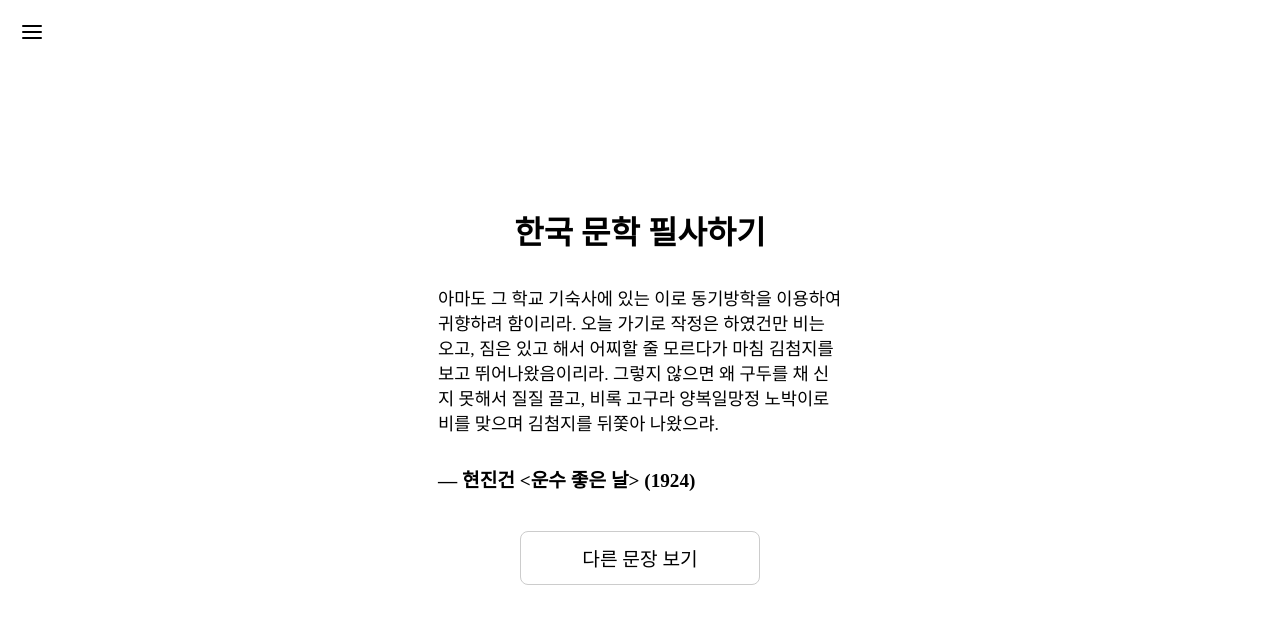
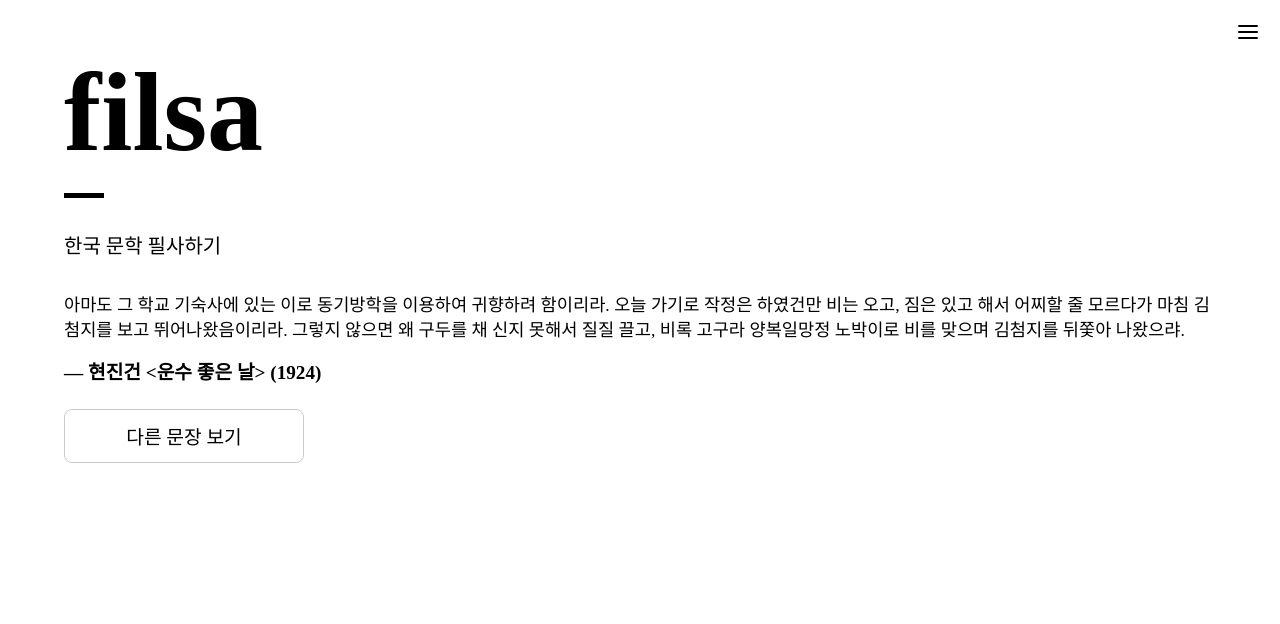
Before and after one commit to d0ix2/filsa, a React (Create React App) app: page /korean in a window 1280 px wide. Shown: the top 624 px of the page. Built offline with nearby package versions, Linux system fonts and the light colour scheme.

Commit message:
[STYLE] 전체 스타일링 수정

```diff
--- a/src/components/PopUp/PopUp.jsx
+++ b/src/components/PopUp/PopUp.jsx
@@ -29,7 +29,7 @@ const Popup = () => {
         <S.ParagraghWrapper>
             <S.BoldText>filsa란?</S.BoldText>
             <S.PlainText>
-                하루에 한 문단씩 필사하며 언어를 공부할 수 있는 서비스입니다.
+                filsa는 하루에 한 문단씩 필사하며 언어를 공부할 수 있는 서비스입니다.
                 저작권이 만료된 검증된 문학 작품들 중에서 한 문단을 무작위로 골라 제공합니다.
                 문학 작품을 통해 어휘력과 문장력을 함께 키워 보세요.
             </S.PlainText>
--- a/src/components/PopUp/PopUp.style.jsx
+++ b/src/components/PopUp/PopUp.style.jsx
@@ -3,7 +3,7 @@ import styled from 'styled-components';
 export const PopupWrapper = styled.div`
   position: fixed;
   top: 50%;
-  left: 50%;
+  right: 50%;
   transform: translate(-50%, -50%); // 중앙 정렬
   width: 90vw;
   max-width: 450px;
@@ -20,7 +20,7 @@ export const PopupWrapper = styled.div`
 
   @media (min-width: 768px) {
     top: 80px;
-    left: 80px;
+    right: 80px;
     transform: none;
     width: auto;
     max-height: none;
--- a/src/components/Sidebar/Sidebar.style.js
+++ b/src/components/Sidebar/Sidebar.style.js
@@ -3,12 +3,12 @@ import { Link } from 'react-router-dom';
 
 export const SidebarWrapper = styled.div`
   position: fixed;
-  left: ${({ isOpen }) => (isOpen ? '0' : '-220px')}; /* 열림, 닫힘 */
+  right: ${({ isOpen }) => (isOpen ? '0' : '-220px')}; /* 열림, 닫힘 */
   top: 0;
   height: 100vh;
   width: 200px;
   background-color: ${(props) => props.theme.color.primary};
-  border-right: 1px solid ${(props) => props.theme.color.border};
+  border-left: 1px solid ${(props) => props.theme.color.border};
   display: flex;
   flex-direction: column;
   align-items: center;
@@ -32,7 +32,7 @@ export const NavLink = styled(Link)`
 export const HamburgerButton = styled.button`
   position: fixed;
   top: 20px;
-  left: 20px;
+  right: 20px;
   background: none;
   color: ${(props) => props.theme.color.primary};
   border: none;
@@ -44,7 +44,7 @@ export const HamburgerButton = styled.button`
 export const Overlay = styled.div`
   position: fixed;
   top: 0;
-  left: 0;
+  right: 0;
   width: 100vw;
   height: 100vh;
   background-color: rgba(0, 0, 0, 0.05);
--- a/src/pages/FilsaPage/FilsaPage.style.js
+++ b/src/pages/FilsaPage/FilsaPage.style.js
@@ -12,30 +12,63 @@ const fadeInUp = keyframes`
   }
 `;
 
-// 반응형으로 변경
-export const FilsaItem = styled.div`
+export const Container = styled.div`
   min-height: 100vh;
-  width: 100%;
-  max-width: 500px;
-  padding: 2rem 1rem;
   display: flex;
   flex-direction: column;
-  align-items: center;
-  justify-content: center;
-
+  align-items: flex-start;
+  padding: 2rem 1.5rem;
   box-sizing: border-box;
 
   @media (min-width: 768px) {
-    padding: 3rem;
+    padding: 3rem 4rem;
   }
 `;
 
+// 컨테이너로 대체
+// export const FilsaItem = styled.div`
+//   min-height: 100vh;
+//   width: 100%;
+//   padding: 2rem 1rem;
+//   display: flex;
+//   flex-direction: column;
+//   align-items: flex-start;
+//   justify-content: center;
+//   gap: 30px;
+//   box-sizing: border-box;
 
-export const Title = styled.h1`
+//   @media (min-width: 768px) {
+//     padding: 3rem;
+//   }
+// `;
+
+export const TitleWrapper = styled.div`
+  display: flex;
+  flex-direction: column;
+  align-items: flex-start;
   margin-bottom: 2rem;
-  font-size: 2rem;
-  font-weight: bold;
+`;
+
+export const MainTitle = styled.h1`
+  font-size: clamp(7rem, 6vw, 4rem); /* 반응형 크기 */
+  font-weight: 800;
   color: ${(props) => props.theme.color.primary};
+  margin: 0;
+`;
+
+export const SubTitle = styled.h2`
+  font-size: 1.25rem;
+  color: ${(props) => props.theme.color.primary};
+  margin-top: 1rem;
+`;
+
+export const Divider = styled.hr`
+  width: 40px;
+  height: 5px;
+  background-color: ${(props) => props.theme.color.primary};
+  border: none;
+  margin: 1rem 0; // 왼쪽 정렬 위함
+  align-self: flex-start;
 `;
 
 export const Paragragh = styled.span`
@@ -56,8 +89,8 @@ export const Info = styled.span`
 export const ParagraphWrapper = styled.div`
   width: 100%;
   display: flex;
+  gap: 1rem;
   flex-direction: column;
-  gap: 30px;
 `;
 
 export const LoadAnotherButton = styled.button`
@@ -72,7 +105,6 @@ export const LoadAnotherButton = styled.button`
   border-radius: 8px;
   outline: none;
   cursor: pointer;
-  align-self: center;
 
   &:hover {
     background-color: ${(props) => props.theme.color.border};
--- a/src/pages/FilsaPage/JapaneseFilsa.jsx
+++ b/src/pages/FilsaPage/JapaneseFilsa.jsx
@@ -23,8 +23,12 @@ const JapaneseFilsa = () => {
     <>
       <Sidebar />
       <DictionaryMenu />
-      <S.FilsaItem>
-        <S.Title>일본 문학 필사하기</S.Title>
+      <S.Container>
+        <S.TitleWrapper>
+        <S.MainTitle>filsa</S.MainTitle>
+        <S.Divider />
+        <S.SubTitle>일본 문학 필사하기</S.SubTitle>
+        </S.TitleWrapper>
         {quote ? (
           <S.ParagraphWrapper>
             <S.Paragragh key={quote.paragraph}>{quote.paragraph}</S.Paragragh>
@@ -38,7 +42,7 @@ const JapaneseFilsa = () => {
         ) : (
           <p>불러오는 중...</p>
         )}
-      </S.FilsaItem>
+      </S.Container>
     </>
   );
 };
--- a/src/pages/FilsaPage/KoreanFilsa.jsx
+++ b/src/pages/FilsaPage/KoreanFilsa.jsx
@@ -23,8 +23,12 @@ const KoreanFilsa = () => {
     <>
       <Sidebar />
       <DictionaryMenu />
-      <S.FilsaItem>
-        <S.Title>한국 문학 필사하기</S.Title>
+      <S.Container>
+        <S.TitleWrapper>
+        <S.MainTitle>filsa</S.MainTitle>
+        <S.Divider />
+        <S.SubTitle>한국 문학 필사하기</S.SubTitle>
+        </S.TitleWrapper>
         {quote ? (
           <S.ParagraphWrapper>
             <S.Paragragh key={quote.paragraph}>{quote.paragraph}</S.Paragragh>
@@ -38,7 +42,7 @@ const KoreanFilsa = () => {
         ) : (
           <p>불러오는 중...</p>
         )}
-      </S.FilsaItem>
+      </S.Container>
     </>
   );
 };
--- a/src/pages/GamePage/GamePage.jsx
+++ b/src/pages/GamePage/GamePage.jsx
@@ -139,9 +139,13 @@ export default function GamePage() {
   return (
     <>
       <Sidebar />
-      <S.GameWrapper>
-        <S.Title>한국어 타이핑 게임</S.Title>
-
+      <S.Container>
+        <S.TitleWrapper>
+                <S.MainTitle>filsa</S.MainTitle>
+                <S.Divider />
+                <S.SubTitle>한국어 타이핑 게임</S.SubTitle>
+                </S.TitleWrapper>
+                <S.GameWrapper>
         <S.InfoWrapper>
           <span>경과 시간: {elapsedTime}초</span>
           <span>진행: {sentenceCount} / 10</span>
@@ -185,6 +189,7 @@ export default function GamePage() {
           <ResultModal time={elapsedTime} onRetry={handleRestart} />
         )}
       </S.GameWrapper>
+      </S.Container>
     </>
   );
 }
--- a/src/pages/GamePage/GamePage.style.js
+++ b/src/pages/GamePage/GamePage.style.js
@@ -25,25 +25,30 @@ const blink = keyframes`
   }
 `;
 
-// 반응형으로 변경
-export const GameWrapper = styled.div`
+
+export const Container = styled.div`
   min-height: 100vh;
-  padding: 2rem 1rem;
   display: flex;
   flex-direction: column;
-  gap: 30px;
-  justify-content: center;
-  align-items: center;
+  align-items: flex-start;
+  padding: 2rem 1.5rem;
   box-sizing: border-box;
 
   @media (min-width: 768px) {
-    padding: 3rem;
+    padding: 3rem 4rem;
   }
+`;
+
+// 반응형으로 변경
+export const GameWrapper = styled.div`
+  min-width: 60vh;
+  display: flex;
+  gap: 1rem;
+  flex-direction: column;
 `;
 
 export const InfoWrapper = styled.div`
   width: 100%;
-  max-width: 500px;
   display: flex;
   justify-content: space-between;
   font-size: 1rem;
@@ -54,6 +59,35 @@ export const InfoWrapper = styled.div`
     gap: 10px;
     align-items: center;
   }
+`;
+
+export const TitleWrapper = styled.div`
+  display: flex;
+  flex-direction: column;
+  align-items: flex-start;
+  margin-bottom: 2rem;
+`;
+
+export const MainTitle = styled.h1`
+  font-size: clamp(7rem, 6vw, 4rem); /* 반응형 크기 */
+  font-weight: 800;
+  color: ${(props) => props.theme.color.primary};
+  margin: 0;
+`;
+
+export const SubTitle = styled.h2`
+  font-size: 1.25rem;
+  color: ${(props) => props.theme.color.primary};
+  margin-top: 1rem;
+`;
+
+export const Divider = styled.hr`
+  width: 40px;
+  height: 5px;
+  background-color: ${(props) => props.theme.color.primary};
+  border: none;
+  margin: 1rem 0; // 왼쪽 정렬 위함
+  align-self: flex-start;
 `;
 
 export const Title = styled.h1`
@@ -73,7 +107,6 @@ export const Paragragh = styled.span`
 
 export const AnswerInput = styled.input`
   width: 100%;
-  max-width: 500px;
   padding: 1rem;
   font-size: 1rem;
   outline: none;
@@ -88,8 +121,7 @@ export const AnswerInput = styled.input`
 `;
 
 export const Button = styled.button`
-  width: 100%;
-  max-width: 300px;
+  width: 30vh;
   margin: 0.5rem 0;
   font-size: 1.2rem;
   text-decoration: none;
@@ -100,7 +132,6 @@ export const Button = styled.button`
   border-radius: 8px;
   outline: none;
   cursor: pointer;
-  align-self: center;
 
   ${(props) =>
     props.blink &&
--- a/src/pages/MainPage/main.jsx
+++ b/src/pages/MainPage/main.jsx
@@ -9,7 +9,15 @@ const HomePage = ({ currentTheme, onThemeChange }) => {
     <S.Container>
       <Popup />
       <ThemeSelector currentTheme={currentTheme} onChange={onThemeChange} />
-      <S.Title>filsa: 문학 작품 필사하기</S.Title>
+
+      <S.TitleWrapper>
+        <S.MainTitle>filsa</S.MainTitle>
+        <S.Divider />
+        <S.SubTitle>filsa는 하루에 한 문단씩 필사하며 언어를 공부할 수 있는 서비스입니다.</S.SubTitle>
+        <S.SubTitle>저작권이 만료된 검증된 문학 작품들 중에서 한 문단을 무작위로 골라 제공합니다.</S.SubTitle>
+        <S.SubTitle>문학 작품을 통해 어휘력과 문장력을 함께 키워 보세요.</S.SubTitle>
+      </S.TitleWrapper>
+
       <S.StyledLink to="/korean">한국 문학 필사하기</S.StyledLink>
       <S.StyledLink to="/japanese">일본 문학 필사하기</S.StyledLink>
       <S.StyledLink to="/game">한국어 타이핑 게임</S.StyledLink>
--- a/src/pages/MainPage/main.style.js
+++ b/src/pages/MainPage/main.style.js
@@ -2,28 +2,53 @@ import { Link } from 'react-router-dom';
 import styled from 'styled-components';
 
 export const Container = styled.div`
-  height: 100vh;
+  min-height: 100vh;
   display: flex;
   flex-direction: column;
-  justify-content: center;
-  align-items: center;
-  padding: 1.5rem;
+  align-items: flex-start;
+  padding: 2rem 1.5rem;
+  box-sizing: border-box;
+
+  @media (min-width: 768px) {
+    padding: 3rem 4rem;
+  }
 `;
 
-export const Title = styled.h1`
+export const TitleWrapper = styled.div`
+  display: flex;
+  flex-direction: column;
+  align-items: flex-start;
   margin-bottom: 2rem;
-  font-size: 2rem;
-  font-weight: bold;
+`;
+
+export const MainTitle = styled.h1`
+  font-size: clamp(7rem, 6vw, 4rem); /* 반응형 크기 */
+  font-weight: 800;
   color: ${(props) => props.theme.color.primary};
+  margin: 0;
+`;
+
+export const SubTitle = styled.h2`
+  font-size: 1.25rem;
+  color: ${(props) => props.theme.color.primary};
+  margin-top: 1rem;
+`;
+
+export const Divider = styled.hr`
+  width: 40px;
+  height: 5px;
+  background-color: ${(props) => props.theme.color.primary};
+  border: none;
+  margin: 1rem 0; // 왼쪽 정렬 위함
+  align-self: flex-start;
 `;
 
 export const StyledLink = styled(Link)`
   margin: 0.5rem 0;
-  font-size: 1.2rem;
+  font-size: 1.1rem;
   text-decoration: none;
-  color: #333;
+  color: ${(props) => props.theme.color.primary};
   border: 1px solid ${(props) => props.theme.color.border};
-  color: ${(props) => props.theme.color.primary};
   padding: 0.75rem 1.5rem;
   border-radius: 8px;
 
@@ -31,8 +56,3 @@ export const StyledLink = styled(Link)`
     background-color: ${(props) => props.theme.color.border};
   }
 `;
-
-export const Paragragh = styled.span`
-  white-space: pre-line;
-  color: {${(props) => props.theme.color.primary}};
-`;
--- a/src/styles/GlobalStyle.js
+++ b/src/styles/GlobalStyle.js
@@ -5,7 +5,7 @@ export const GlobalStyle = createGlobalStyle`
     font-optical-sizing: auto;
     font-style: normal;
     display: flex;
-    justify-content: center;
+    align-items: flex-start;
     background-color: ${(props) => props.theme.color.background};
     }
 
```
